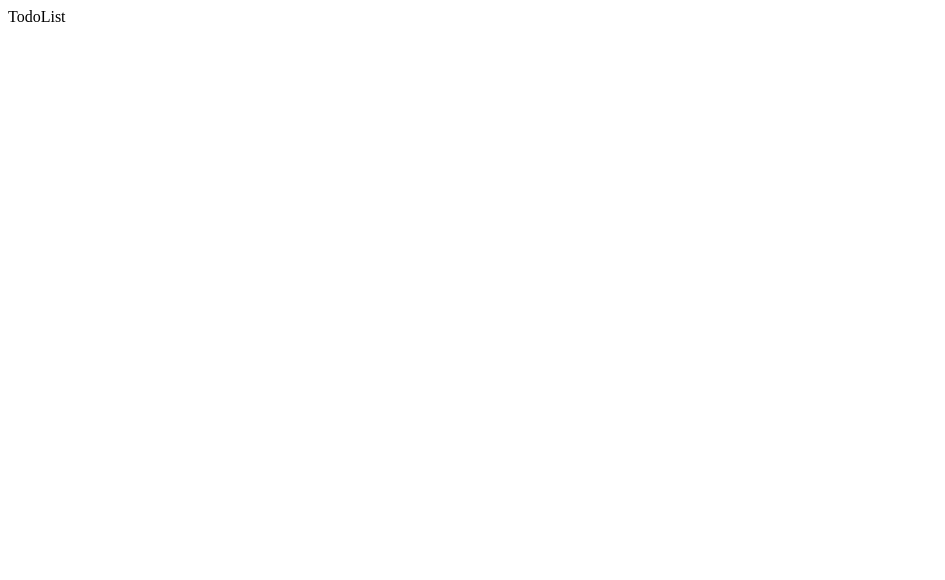
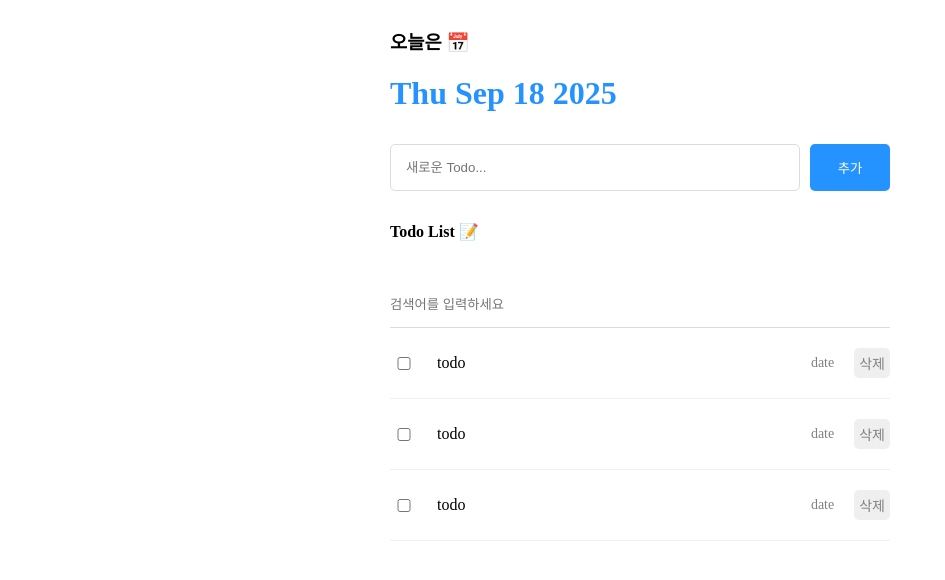
Before and after one commit to key9425/Study, a React (Vite) app in the folder onebite-react/PJT/02_todolist/: page / in a window 1280 px wide. Shown: the top 580 px of the page, without its empty margins (0-945 px from the left). Built offline with nearby package versions, Linux system fonts and the light colour scheme.

Commit message:
PJT_02_UI 구현

```diff
--- a/onebite-react/PJT/02_todolist/src/App.css
+++ b/onebite-react/PJT/02_todolist/src/App.css
@@ -0,0 +1,7 @@
+.App {
+  width: 500px;
+  margin: 0 auto;
+  display: flex;
+  flex-direction: column;
+  gap: 10px;
+}
--- a/onebite-react/PJT/02_todolist/src/App.jsx
+++ b/onebite-react/PJT/02_todolist/src/App.jsx
@@ -1,7 +1,16 @@
 import "./App.css";
+import Editor from "./components/Editor";
+import Header from "./components/Header";
+import List from "./components/List";
 
 function App() {
-  return <>TodoList</>;
+  return (
+    <div className="App">
+      <Header />
+      <Editor />
+      <List />
+    </div>
+  );
 }
 
 export default App;
--- /dev/null
+++ b/onebite-react/PJT/02_todolist/src/components/Editor.css
@@ -0,0 +1,22 @@
+.Editor {
+  display: flex;
+  gap: 10px;
+  /* height: 20px; */
+  /* width: full; */
+}
+
+.Editor > input {
+  flex: 1;
+  padding: 15px;
+  border: 1px solid rgb(220, 220, 220);
+  border-radius: 5px;
+}
+
+.Editor > button {
+  cursor: pointer;
+  width: 80px;
+  background-color: rgb(37, 147, 255);
+  color: white;
+  border: none;
+  border-radius: 5px;
+}
--- /dev/null
+++ b/onebite-react/PJT/02_todolist/src/components/Editor.jsx
@@ -0,0 +1,12 @@
+import "./Editor.css";
+
+const Editor = () => {
+  return (
+    <div className="Editor">
+      <input placeholder="새로운 Todo..." />
+      <button>추가</button>
+    </div>
+  );
+};
+
+export default Editor;
--- /dev/null
+++ b/onebite-react/PJT/02_todolist/src/components/Header.css
@@ -0,0 +1,3 @@
+.Header > h1 {
+  color: rgb(37, 147, 255);
+}
--- /dev/null
+++ b/onebite-react/PJT/02_todolist/src/components/Header.jsx
@@ -0,0 +1,12 @@
+import "./Header.css";
+
+const Header = () => {
+  return (
+    <div className="Header">
+      <h3>오늘은 📅</h3>
+      <h1>{new Date().toDateString()}</h1>
+    </div>
+  );
+};
+
+export default Header;
--- /dev/null
+++ b/onebite-react/PJT/02_todolist/src/components/List.css
@@ -0,0 +1,23 @@
+.List {
+  display: flex;
+  flex-direction: column;
+  gap: 20px;
+}
+
+.List > input {
+  width: 100%;
+  border: none;
+  border-bottom: 1px solid rgb(220, 220, 220);
+  padding: 15px 0;
+}
+
+.List > input:focus {
+  outline: none;
+  border-bottom: 1px solid rgb(37, 147, 255);
+}
+
+.List .todos_wrapper {
+  display: flex;
+  flex-direction: column;
+  gap: 20px;
+}
--- /dev/null
+++ b/onebite-react/PJT/02_todolist/src/components/List.jsx
@@ -0,0 +1,18 @@
+import "./List.css";
+import TodoItem from "./TodoItem";
+
+const List = () => {
+  return (
+    <div className="List">
+      <h4>Todo List 📝</h4>
+      <input placeholder="검색어를 입력하세요" />
+      <div className="todos_wrapper">
+        <TodoItem />
+        <TodoItem />
+        <TodoItem />
+      </div>
+    </div>
+  );
+};
+
+export default List;
--- /dev/null
+++ b/onebite-react/PJT/02_todolist/src/components/TodoItem.css
@@ -0,0 +1,29 @@
+.TodoItem {
+  display: flex;
+  align-items: center;
+  gap: 20px;
+  padding-bottom: 20px;
+  border-bottom: 1px solid rgb(240, 240, 240);
+}
+
+.TodoItem input {
+  width: 20px;
+}
+
+.TodoItem .content {
+  flex: 1;
+}
+
+.TodoItem .date {
+  font-size: 14px;
+  color: gray;
+}
+
+.TodoItem button {
+  cursor: pointer;
+  color: gray;
+  font-size: 14px;
+  border: none;
+  border-radius: 5px;
+  padding: 5px;
+}
--- /dev/null
+++ b/onebite-react/PJT/02_todolist/src/components/TodoItem.jsx
@@ -0,0 +1,14 @@
+import "./TodoItem.css";
+
+const TodoItem = () => {
+  return (
+    <div className="TodoItem">
+      <input type="checkbox" />
+      <div className="content">todo</div>
+      <div className="date">date</div>
+      <button>삭제</button>
+    </div>
+  );
+};
+
+export default TodoItem;
```
